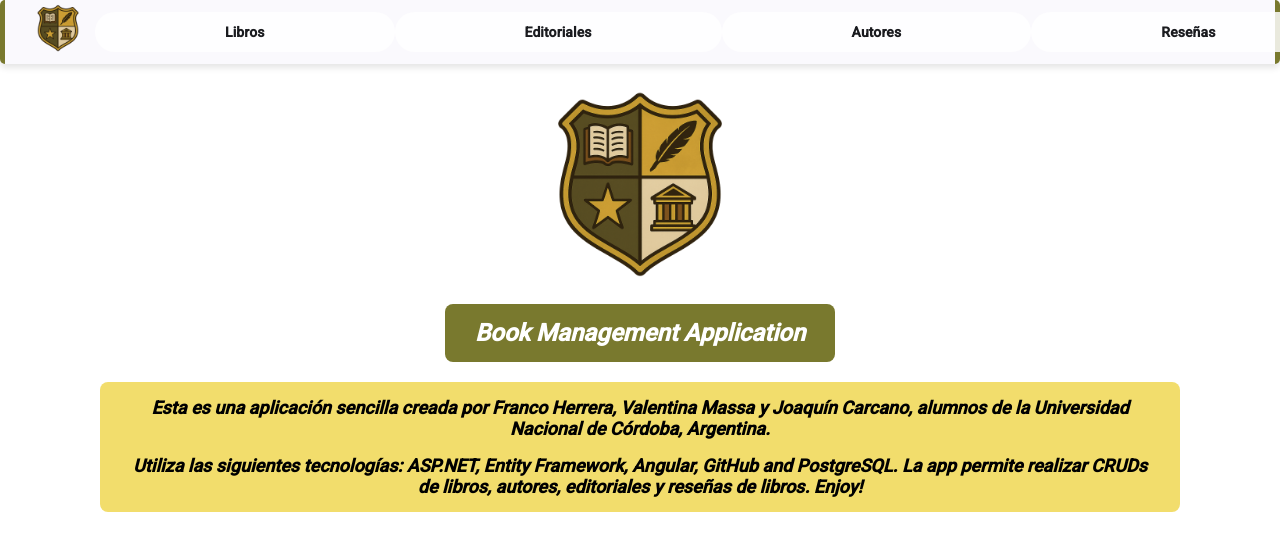
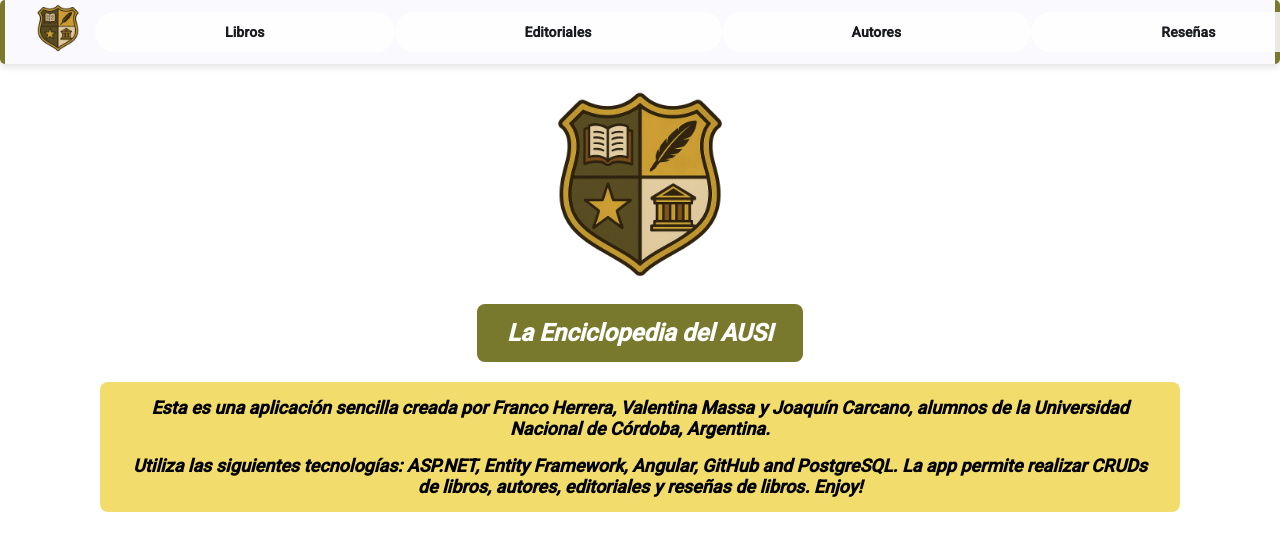
Before and after one commit to massavalentina/pp-pi-frontend, an Angular app: page / in a window 1280 px wide. Shown: the top 550 px of the page. Built offline with nearby package versions, Linux system fonts and the light colour scheme; no server answers.

Commit message:
Update home.component.html

```diff
--- a/src/app/pages/home/home.component.html
+++ b/src/app/pages/home/home.component.html
@@ -3,7 +3,7 @@
 </div>
 
 <div class="title-box">
-  <h1>Book Management Application</h1>
+  <h1>La Enciclopedia del AUSI</h1>
 </div>
 
 <div class="presentation-box">
```
